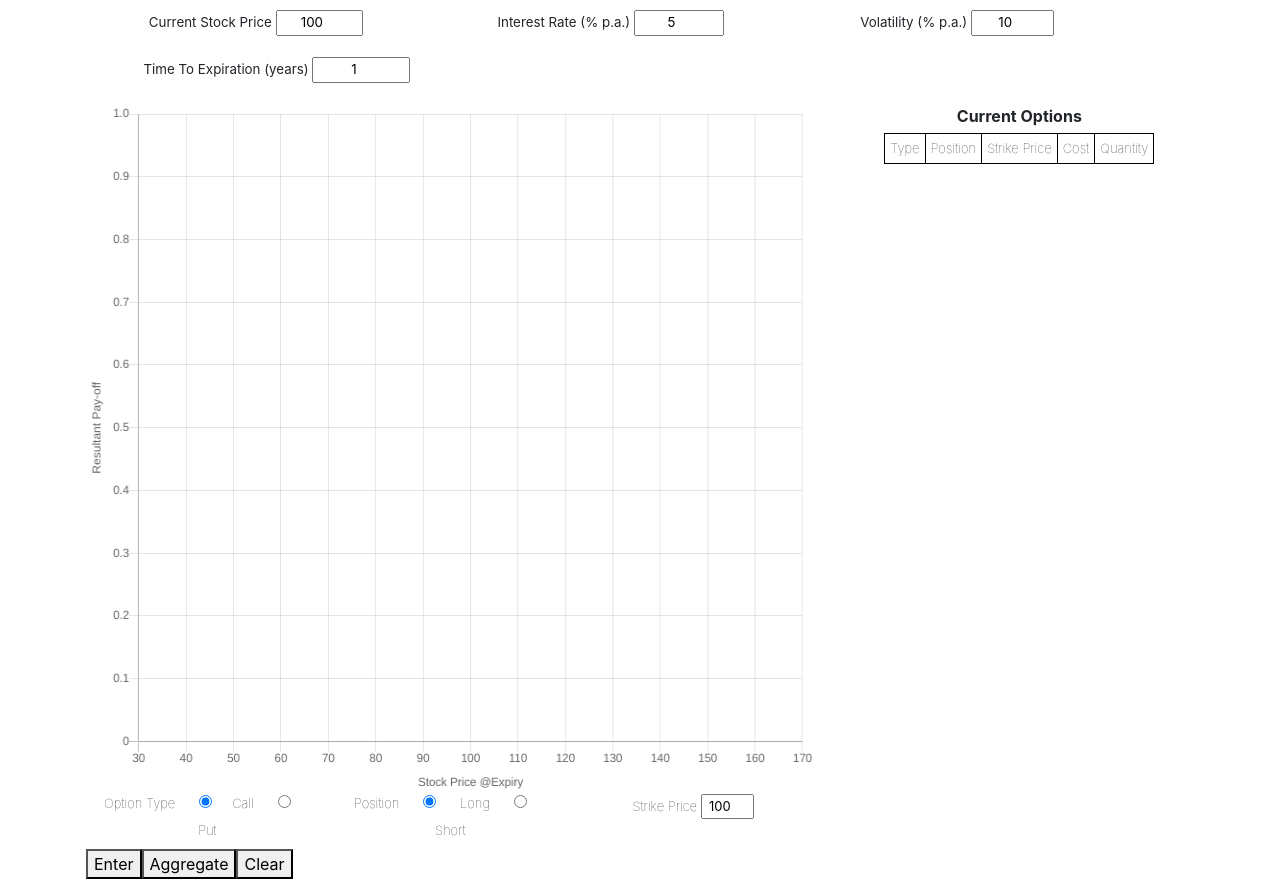
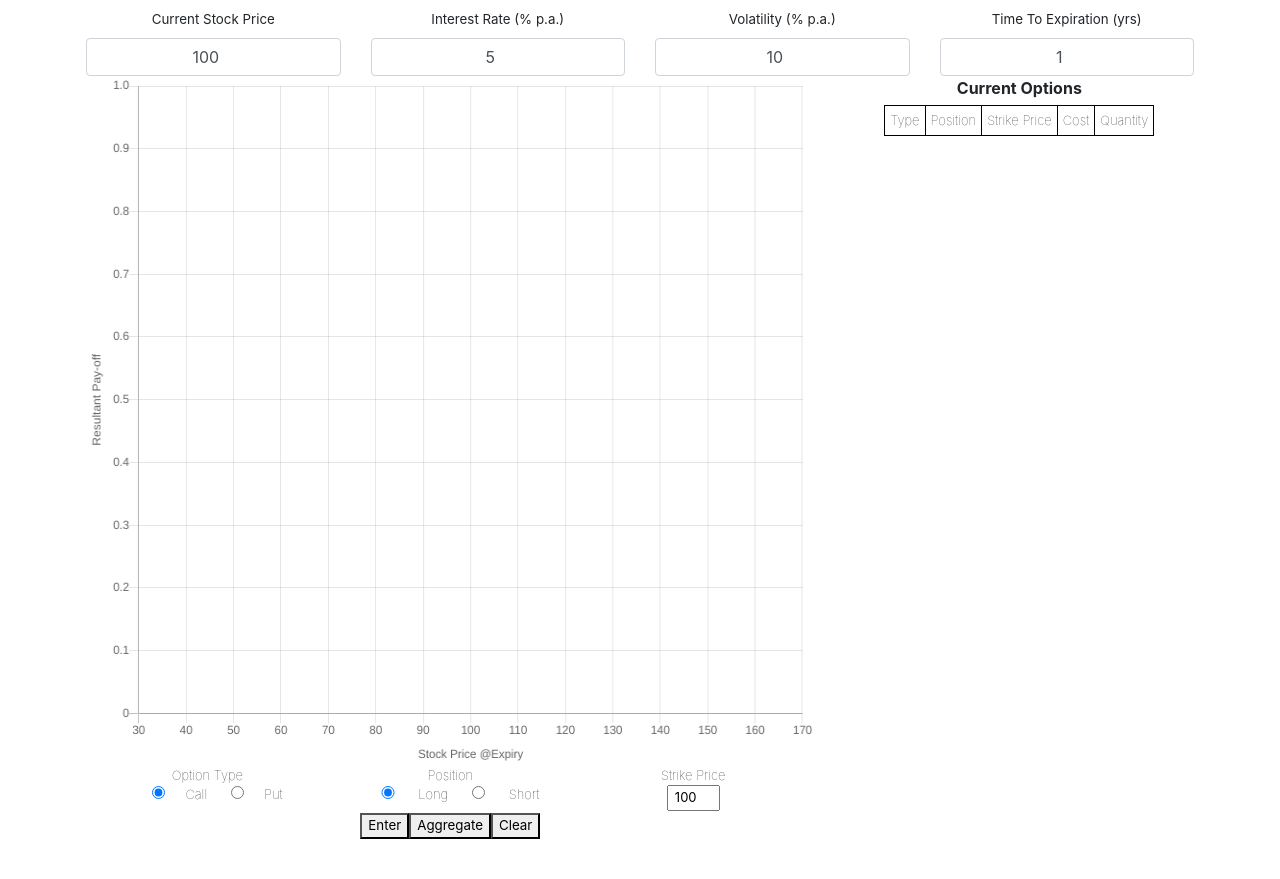
Before and after one commit to gabrielmsidik/structured-product-plotter, a plain HTML site: page index.html in a window 1280 px wide. Shown: the part 75-954 px from the top of the page. After the commit the page ends 914 px from the top, so only its background shows below. Drawn offline with nearby package versions, Linux system fonts and the light colour scheme.

Commit message:
changed stock info to form

```diff
--- a/index.html
+++ b/index.html
@@ -11,28 +11,26 @@
         <h1 class="container">Options Combination Pay-Off Plotter</h1>
         <div id="subheader" class="container-fluid">For combinations of single-asset, single-expiry date European options</div>
         <div class="container px-3">
-            <div id="stockDetailsWrapper">
-                <form>
-                    <div class="form-row">
-                        <div class="form-group">
+            <form id="stockDetailsWrapper">
+                <div class="row">
+                    <div class="col">
                         <label for="stockPrice">Current Stock Price</label>
-                            <input type="number" size="" id="stockPrice" value=100>
+                        <input type="number" class="form-control" id="stockPrice" value=100>
                     </div>
-                        <div class="form-group">
+                    <div class="col">
                         <label for="interestRate">Interest Rate (% p.a.)</label>
-                            <input type="number" id="interestRate" value=5>
+                        <input type="number" class="form-control" id="interestRate" value=5>
                     </div>
-                        <div class="form-group">
+                    <div class="col">
                         <label for="volatility">Volatility (% p.a.)</label>
-                            <input type="number" id="volatility" value=10>
+                        <input type="number" class="form-control" id="volatility" value=10>
                     </div>
-                        <div class="form-group">
-                            <label for="timeToExpiration">Time To Expiration (years)</label>
-                            <input type="number" id="timeToExpiration" value=1>
+                    <div class="col">
+                        <label for="timeToExpiration">Time To Expiration (yrs)</label>
+                        <input type="number" class="form-control" id="timeToExpiration" value=1>
                     </div>
                 </div>
             </form>
-            </div>
             <div id="outerWrapper" class="row">
                 <div class="col-md-8">
                     <script src="https://cdn.jsdelivr.net/npm/chart.js@2.8.0"></script>
@@ -43,26 +41,26 @@
                     </div>
                     <div id="optionProperties" class="row">
                         <div class="col">
-                            Option Type
+                            Option Type</br>
                             <input type="radio" id="call" name="option-type" value="call" checked><label for="call">Call</label>
                             <input type="radio" id="call" name="option-type" value="put"><label for="call">Put</label>
                         </div>
                         <div class="col">
-                            Position
+                            Position</br>
                             <input type="radio" id="long" name="option-position" value="isLong" checked>
                             <label for="isLong">Long</label>
                             <input type="radio" id="long" name="option-position" value="isShort">
                             <label for="isShort">Short</label>
                         </div>
                         <div class="col">
-                            Strike Price
+                            Strike Price</br>
                             <input type="number" id="strike-price" value=100>
                         </div>
                     </div>
-                    <div class="row" id="buttons">
-                        <button class="button button1">Enter</button>
-                        <button class="button button2">Aggregate</button>
-                        <button class="button button2">Clear</button>
+                    <div class="row d-flex justify-content-center" id="buttons">
+                        <button class="button">Enter</button>
+                        <button class="button">Aggregate</button>
+                        <button class="button">Clear</button>
                     </div>
                 </div>
                 <div class="col-md-4">
--- a/style.css
+++ b/style.css
@@ -37,6 +37,10 @@ canvas {
     margin: 0 auto
 }
 
+button {
+    font-size: smaller;
+}
+
 tr {
     text-align: center
 }
```
Lines whose indentation alone changed are shown as unchanged.
